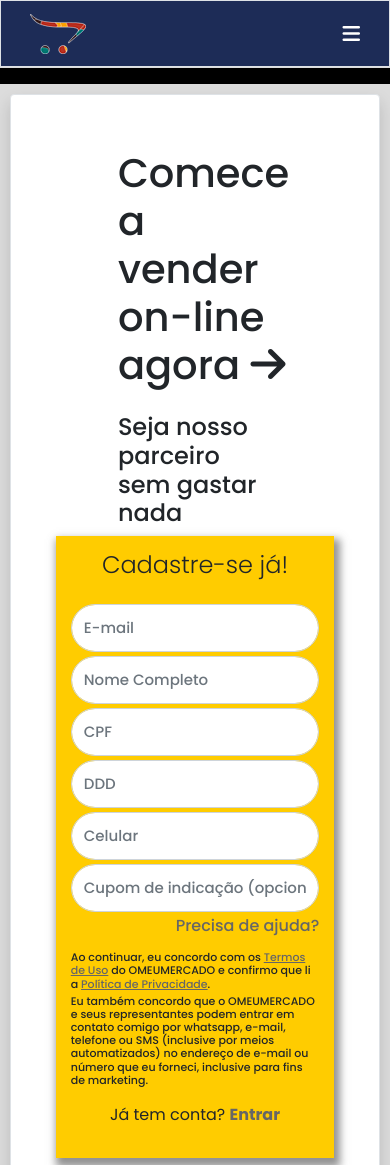
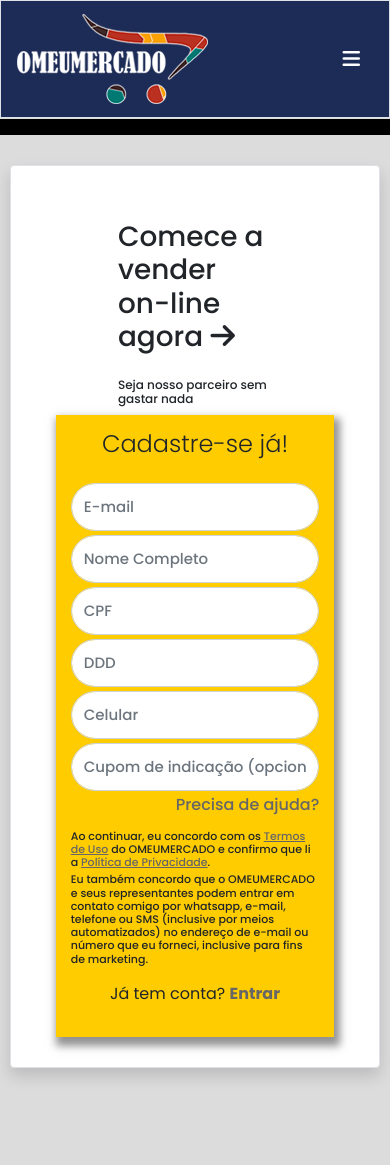
Before and after one commit to pcbarbar/omeumercado.com.br, a PHP site: page / in a window 390 px wide; the page is wider, and only the part inside the window is pictured. Shown: the top 1165 px of that part. Run offline with PHP 8.4, Linux system fonts and the light colour scheme; some libraries are stand-ins or nearby versions.

Commit message:
Index pronta
Faltando páginas e completar os links dela, responsividade consertada.

```diff
--- a/css/style.css
+++ b/css/style.css
@@ -3,14 +3,18 @@
 body{
   font-family: 'Poppins', sans-serif;
   font-size: 16px;
+  font-size: 100%;
   background-color: #dcdcdc; /* FUNDO CINZA */
 }
 
-/* LOGOTIPO PARA TODOS DO NAVBAR */
-.navbar-brand img {
-  /* height: 4rem !important; */
-  height: 90px !important;
-}
+/* FONTES RESPONSIVAS */
+.h1responsiva {font-size: calc(1.5em + 1vw);}
+.h2responsiva {font-size: calc(1em + 1vw);}
+.h3responsiva {font-size: calc(.76em + 1vw);}
+.h4responsiva {font-size: calc(.51em + 1vw);}
+.h5responsiva {font-size: calc(.26em + 1vw);}
+.h6responsiva {font-size: calc(.01em + 1vw);}
+.presponsiva {font-size: calc(.01em + 1vw);}
 
 /* ESPAÇO ENTRE LINHAS SUPERIOR */
 .margem-superior-60 {
--- a/index.php
+++ b/index.php
@@ -36,28 +36,21 @@
         background-position: bottom;
         background-size: 100%;
       }
-      /* IMAGEM DE FUNDO PARA O 1o. CARD*/
-      .bgcard1 {
-        /*background-image: url("imagens/.jpg");*/
-        background-repeat: repeat;
-        background-size: 100%;
-        background-color: #ffffff;
-        color: #000000;
-        font-size: 16px;
-      }
     </style>
   </head>
   <body>
 
-<!-- PRIMEIRO NAVBAR - INICIO -->
+
     <nav class="navbar navbar-expand-xl mynavblue border">
       <div class="container">
-        <a class="navbar-toggler" data-toggle="collapse" href="index.php" style="border-bottom: 0;"><img src="imagens/logoomeumercado40.png"></img></a>
+
+      <a class="navbar-brand" href="index.php" style="border-bottom: 0;"><img class="img-fluid" style="max-width: 100%; height: auto;" src="imagens/logoomeumercado90.png"></a>
+
         <button class="navbar-toggler text-white" type="button" data-toggle="collapse" data-target="#navbarSite">
           <i class="fas fa-bars"></i>
         </button>
+
         <div class="collapse navbar-collapse" id="navbarSite">
-          <a class="navbar-brand" href="index.php" style="border-bottom: 0;"><img src="imagens/logoomeumercado90.png"></a>
           <ul class="navbar-nav">
             <li class="nav-item"><a class="nav-link" href="#">Sobre</a></li>
             <li class="nav-item"><a class="nav-link" href="loginparceiro.php"><i class="fas fa-lock"></i> Área do Parceiro</a></li>
@@ -72,6 +65,32 @@
         </div>
       </div>
     </nav>
+
+
+
+<!-- PRIMEIRO NAVBAR - INICIO
+    <nav class="navbar navbar-expand-xl mynavblue border">
+      <div class="container">
+        <a class="navbar-toggler" data-toggle="collapse" href="index.php" style="border-bottom: 0;"><img src="imagens/logoomeumercado40.png"></img></a>
+        <button class="navbar-toggler text-white" type="button" data-toggle="collapse" data-target="#navbarSite">
+          <i class="fas fa-bars"></i>
+        </button>
+        <div class="collapse navbar-collapse" id="navbarSite">
+          <a class="navbar-brand img-fluid" href="index.php" style="border-bottom: 0;"><img src="imagens/logoomeumercado90.png"></a>
+          <ul class="navbar-nav">
+            <li class="nav-item"><a class="nav-link" href="#">Sobre</a></li>
+            <li class="nav-item"><a class="nav-link" href="loginparceiro.php"><i class="fas fa-lock"></i> Área do Parceiro</a></li>
+            <li class="nav-item"><a class="nav-link" href="#">Contato</a></li>
+            <li class="nav-item"><a class="nav-link" href="#" style="border-bottom: 0;"><i class="fab fa-facebook"></i></a></li>
+            <li class="nav-item"><a class="nav-link" href="#" style="border-bottom: 0;"><i class="fab fa-instagram"></i></a></li>
+            <li class="nav-item"><a class="nav-link" href="#" style="border-bottom: 0;"><i class="fab fa-youtube"></i></a></li>
+            <div class="efeitobtn" style="margin-top: 0px;">
+              <li class="nav-item"><a class="nav-link" href="buscaparceiro.php">Quero fazer compras <i class="fab fa-opencart"></i></a></li>
+            </div>
+          </ul>
+        </div>
+      </div>
+    </nav>  -->
 <!-- PRIMEIRO NAVBAR - FINAL -->
 
 <!-- SEGUNDO NAVBAR - INICIO -->
@@ -91,18 +110,19 @@
     </nav>
 <!-- SEGUNDO NAVBAR - FINAL -->
 
+
 <!-- FORMULÁRIO DE CADASTRO - INICIO -->
-<div class="container-fluid border shadow mb-5 bg-white rounded" style="width: 95%; margin-top: 10px;">
+<div class="container-fluid border shadow mb-5 bg-white rounded" style="width: 95%; margin-top: 30px;" id="cadastraragora">
     <div class="container-fluid margem-superior-30" style="margin-bottom: 30px;">
       <div class="container-fluid big-banner">
         <div class="row">
           <div class="col"></div>
           <div class="col-6">
           <div class="row mt-4">
-          <h1 class="text-fluid">Comece a vender on-line agora <i class="fas fa-arrow-right"></i></h1></p>
+          <h1 class="h1responsiva">Comece a vender on-line agora <i class="fas fa-arrow-right"></i></h1></p>
           </div>
           <div class="row">
-            <h4>Seja nosso parceiro sem gastar nada</h4>
+            <h4 class="h4responsiva">Seja nosso parceiro sem gastar nada</h4>
           </div>
         </div>
         <div class="col"></div>
@@ -182,45 +202,46 @@
 
 
 <!-- 4 CARDS ---- INÍCIO -->
-    <div class="container-fluid" style="width: 95%;" id="saibamais">
+    <div class="container-fluid" style="width: 98%;" id="saibamais">
       <div class="row">
-        <div class="col pl-2 pr-5">
-          <div class="shadow rounded bgcard1 pr-2 pl-2 pb-3 pt-3 border">
+        <div class="col-sm-3">
+          <div class="card shadow rounded pb-4 pt-4 pr-4 pl-4">
             <div class="text-center"><img src="https://img.icons8.com/nolan/96/money-bag.png"></div>
             <p class="text-center"><br>Parceiro, este é uma plataforma diferente: você não paga implantação, mensalidade, implementações, suporte, treinamentos, no OMeuMercado você paga apenas uma pequena colaboração quando vender. Ainda não se casdastrou? Então dê esse primeiro passo, torne-se nosso parceiro e começe as suas vendas on-line agora!</p>
           </div>
         </div>
-        <div class="col pl-0 pr-5">
-          <div class="shadow rounded bgcard1 pr-2 pl-2 pb-3 pt-3">
+        <div class="col-sm-3">
+          <div class="card shadow rounded pb-4 pt-4 pr-4 pl-4">
             <div class="text-center"><img src="https://img.icons8.com/nolan/96/online-store.png"/></div>
             <p class="text-center"><br>Com a implantação das vendas on-line do OMeuMercado, você perceberá nosso difencial pois além de proporcionar a você um aumento considerável nas vendas também daremos suporte, incentivos e descontos para seus clientes por nossa conta, o cliente é a alma do negócio, mas também o gestor, conosco estará completo! Esperando o que para se cadastrar?</p>
           </div>
         </div>
-        <div class="col pl-0 pr-5">
-          <div class="shadow rounded bgcard1 pr-2 pl-2 pb-3 pt-3">
+        <div class="col-sm-3">
+          <div class="card shadow rounded pb-4 pt-4 pr-4 pl-4">
             <div class="text-center"><img src="https://img.icons8.com/nolan/96/move-stock.png"/></div>
-            <p class="text-center"><br>Estoque, entregas, pagamentos, enfim tudo que se relaciona com vendas OMeuMercado disponibiliza de forma prática para você poder visualizar tudo sem perda de tempo, temos soluções para melhorar sua logística fazendo assim uma obtenção maior de lucro com as vendas, pensamos sempre em você. Não fique de fora, comece vender on-line já, cadastre-se no OMeuMercado!</p>
+            <p class="text-center"><br>Estoque, entregas, pagamentos, enfim tudo que se relaciona com vendas OMeuMercado disponibiliza de forma prática para você poder visualizar tudo sem perda de tempo, temos soluções para melhorar sua logística fazendo assim uma obtenção maior de lucro com as vendas, pensamos sempre em você. Não fique de fora, comece a vender on-line já, cadastre-se!</p>
           </div>
         </div>
-        <div class="col">
-        <div class="shadow rounded bgcard1 pr-2 pl-2 pb-3 pt-3">
-          <div class="text-center"><img src="https://img.icons8.com/nolan/96/client-company.png"/></div>
-            <p class="text-center"><br>Pensando em como será tudo isso funcionando? Nossa plataforma de vendas é intuitiva, tanto para você, como para seu cliente! É tudo bem parecido com o que já faz, só que melhor, e lembra daquele consumidor do outro bairro? Ele poderá facilmente ser seu cliente e fazer compras com você agora, pense nisso! Se já estiver pronto para ver como é basta se cadastrar!</p>
+        <div class="col-sm-3">
+          <div class="card shadow rounded pb-4 pt-4 pr-4 pl-4">
+            <div class="text-center"><img src="https://img.icons8.com/nolan/96/client-company.png"/></div>
+            <p class="text-center"><br>Pensando em como será tudo isso funcionando? Nossa plataforma de vendas é intuitiva, tanto para você, como para seu cliente! É tudo bem parecido com o que já faz, só que melhor, e lembra daquele consumidor do outro bairro? Ele poderá facilmente ser seu cliente e fazer compras com você agora, pense nisso! Se já estiver pronto para ver como é, basta se cadastrar!</p>
           </div>
         </div>
       </div>
     </div>
-<!-- 4 CARDS ---- FINAL -->
+  <!-- 4 CARDS ---- FINAL -->
 
-
-<!-- CAROUSEL - INICIO -->
-
-    <div class="container-fluid margem-superior-60">
+<!-- CAROUSEL 6 BANNERS - INICIO -->
+    <div class="container-fluid margem-superior-30" style="width: 90%;">
       <div id="myCarousel" class="carousel slide shadow" data-ride="carousel">
         <ol class="carousel-indicators">
           <li data-target="#myCarousel" data-slide-to="0" class="active"></li>
           <li data-target="#myCarousel" data-slide-to="1"></li>
           <li data-target="#myCarousel" data-slide-to="2"></li>
+          <li data-target="#myCarousel" data-slide-to="3"></li>
+          <li data-target="#myCarousel" data-slide-to="4"></li>
+          <li data-target="#myCarousel" data-slide-to="5"></li>
         </ol>
         <div class="carousel-inner">
           <div class="carousel-item active">
@@ -231,6 +252,15 @@
           </div>
           <div class="carousel-item">
             <img class="d-block w-100" src="imagens/demobanner3.jpg">
+          </div>
+          <div class="carousel-item">
+            <img class="d-block w-100" src="imagens/demobanner4.jpg">
+          </div>
+          <div class="carousel-item">
+            <img class="d-block w-100" src="imagens/demobanner5.jpg">
+          </div>
+          <div class="carousel-item">
+            <img class="d-block w-100" src="imagens/demobanner6.jpg">
           </div>
         </div>
         <a class="carousel-control-prev" href="#myCarousel" role="button" data-slide="prev">
@@ -243,8 +273,15 @@
         </a>
       </div>
     </div>
+<!-- CAROUSEL 6 BANNERS - FINAL -->
 
-<!-- CAROUSEL - FINAL -->
+
+    <div class="container margem-superior-60">
+      <h1 class="h1responsiva"><strong><i class="fas fa-arrow-right"></i> Tudo pronto para começar?</strong></h1>
+      <h4 class="mt-3 font-weight-normal text-warning col-8 text-center h4responsiva"><strong> CADASTRE-SE AGORA! <a class="text-warning" style="text-decoration: none;" href="#cadastraragora">CLIQUE AQUI!</a></strong></h4>
+    </div>
+
+
 
 
 <!-- FOOTER PADRÃO PARA PLATAFORMA -- INÍCIO -->
@@ -262,6 +299,7 @@
     </footer>
 <!-- FOOTER PADRÃO PARA PLATAFORMA -- FINAL -->
 
+
     <!-- jQuery primeiro, depois Popper.js, depois Bootstrap JS -->
     <!-- jQuery JS -->
     <script src="https://code.jquery.com/jquery-3.3.1.slim.min.js" integrity="sha384-q8i/X+965DzO0rT7abK41JStQIAqVgRVzpbzo5smXKp4YfRvH+8abtTE1Pi6jizo" crossorigin="anonymous"></script>
@@ -274,6 +312,7 @@
 
     <!-- Boostrap JS -->
     <script src="https://stackpath.bootstrapcdn.com/bootstrap/4.3.1/js/bootstrap.min.js" integrity="sha384-JjSmVgyd0p3pXB1rRibZUAYoIIy6OrQ6VrjIEaFf/nJGzIxFDsf4x0xIM+B07jRM" crossorigin="anonymous"></script>
+
 
     <!-- MÁSCARA PARA FORMULÁRIOS -->
     <script>
```
Also changed, not shown: imagens/demobanner1.jpg, imagens/demobanner2.jpg, imagens/demobanner3.jpg, imagens/demobanner4.jpg (added), imagens/demobanner5.jpg (added), imagens/demobanner6.jpg (added), 1 other file.
